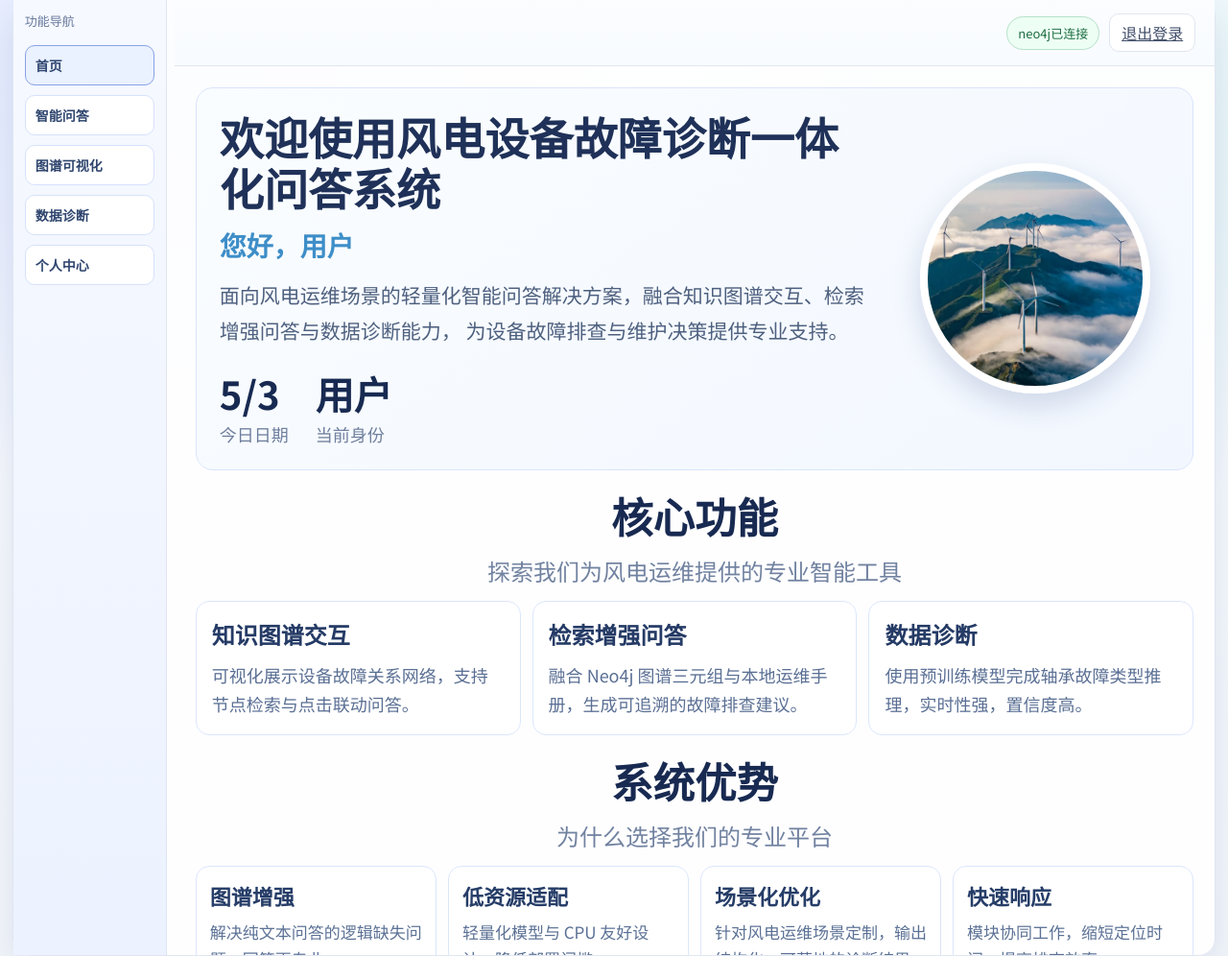
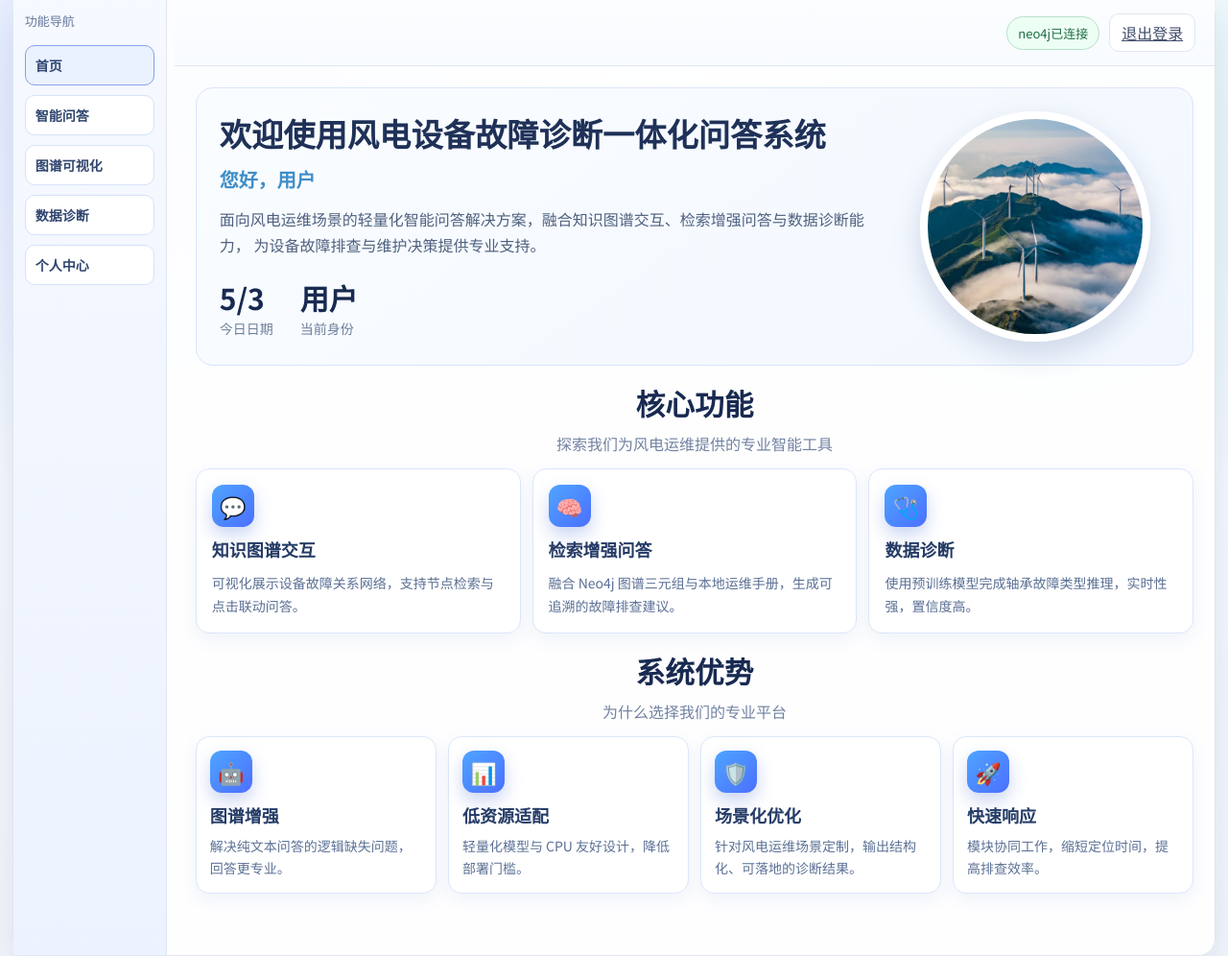
Before and after one commit to RuiSue719/wind-cloud, a Flask app: template templates/index.html in a window 1280 px wide. Shown: the part 19-1015 px from the top of the page at 96% size. Run offline with Flask 3, Linux system fonts and the light colour scheme; the template is opened without the code that fills it, so the values that code supplies are empty; a user stored in the database is signed in; some libraries are stand-ins or nearby versions.

Commit message:
修改按钮形状、新增图标装饰、无需输密码连接neo4j、修改图谱检索布局

```diff
--- a/static/script.js
+++ b/static/script.js
@@ -30,6 +30,7 @@ const neo4jConnectBtn = document.getElementById("neo4jConnectBtn");
 const kgKeyword = document.getElementById("kgKeyword");
 const kgSearchBtn = document.getElementById("kgSearchBtn");
 const kgReloadBtn = document.getElementById("kgReloadBtn");
+const kgModuleEl = document.getElementById("kgModule");
 const graphZoomInBtn = document.getElementById("graphZoomInBtn");
 const graphZoomOutBtn = document.getElementById("graphZoomOutBtn");
 const graphCanvas = document.getElementById("graphCanvas");
@@ -1230,9 +1231,11 @@ function renderStatus() {
 
   runtimeStatus.className = `status-chip ${ok ? "ok" : "error"}`;
   runtimeStatus.textContent = ok ? "neo4j已连接" : "neo4j未连接";
-  if (kgConnPanel) {
-    kgConnPanel.style.display = ok ? "none" : "grid";
-  }
+}
+
+function setKgSearchMode(enabled) {
+  if (!kgModuleEl) return;
+  kgModuleEl.classList.toggle("kg-search-mode", Boolean(enabled));
 }
 
 function initLayoutResizer() {
@@ -1909,6 +1912,7 @@ function initVoice() {
 
 async function loadGraph() {
   try {
+    setKgSearchMode(false);
     const res = await fetch("/api/kg/graph?limit=150");
     if (res.status === 401) {
       window.location.href = "/login";
@@ -2012,6 +2016,7 @@ async function loadGraph() {
 async function searchTriplets() {
   const kw = (kgKeyword.value || "").trim();
   if (!kw) {
+    setKgSearchMode(false);
     tripletList.textContent = "请输入关键词后检索。";
     if (pinnedNodeId === null || pinnedNodeId === undefined) {
       resetGraphFocus();
@@ -2026,6 +2031,7 @@ async function searchTriplets() {
     }
     const data = await res.json();
     const rows = data.triplets || [];
+    setKgSearchMode(true);
     if (rows.length === 0) {
       tripletList.textContent = `未检索到相关三元组。${data.error ? ` 错误：${data.error}` : ""}`;
       if (pinnedNodeId === null || pinnedNodeId === undefined) {
@@ -2042,6 +2048,7 @@ async function searchTriplets() {
     hideHoverAction();
     applyTripletSearchHighlight(rows, kw);
   } catch (e) {
+    setKgSearchMode(true);
     tripletList.textContent = "检索失败，请检查 Neo4j 连接。";
   }
 }
--- a/static/style.css
+++ b/static/style.css
@@ -279,6 +279,7 @@ body {
 #homeModule {
   overflow-y: auto;
   overflow-x: hidden;
+  padding-bottom: 64px;
 }
 
 #consoleModule {
@@ -444,7 +445,7 @@ body {
 
 .home-hero-left h1 {
   margin: 0;
-  font-size: clamp(30px, 3.6vw, 52px);
+  font-size: clamp(24px, 2.6vw, 38px);
   line-height: 1.14;
   color: #1f3158;
 }
@@ -452,15 +453,15 @@ body {
 .home-user-line {
   margin: 14px 0 0;
   color: #3e8ec8;
-  font-size: 28px;
+  font-size: 20px;
   font-weight: 700;
 }
 
 .home-hero-desc {
   margin: 14px 0 0;
   color: #4e607f;
-  font-size: 21px;
-  line-height: 1.75;
+  font-size: 16px;
+  line-height: 1.72;
   max-width: 980px;
 }
 
@@ -472,14 +473,14 @@ body {
 
 .home-hero-meta strong {
   display: block;
-  font-size: 40px;
+  font-size: 30px;
   color: #182a51;
 }
 
 .home-hero-meta span {
   display: block;
   color: #6f7f9d;
-  font-size: 18px;
+  font-size: 14px;
 }
 
 .home-hero-right {
@@ -505,14 +506,14 @@ body {
 
 .home-section-head h2 {
   margin: 0;
-  font-size: clamp(38px, 3.4vw, 52px);
+  font-size: clamp(28px, 2.4vw, 36px);
   color: #182a51;
 }
 
 .home-section-head p {
   margin: 8px 0 0;
   color: #7182a0;
-  font-size: 24px;
+  font-size: 16px;
 }
 
 .home-feature-grid {
@@ -527,19 +528,40 @@ body {
   border-radius: 14px;
   background: #fff;
   padding: 16px;
+  box-shadow: 0 6px 18px rgba(63, 98, 170, 0.08);
+  transition: transform 0.2s ease, box-shadow 0.2s ease;
+}
+
+.home-feature-card:hover,
+.home-adv-card:hover {
+  transform: translateY(-2px);
+  box-shadow: 0 10px 24px rgba(63, 98, 170, 0.16);
+}
+
+.home-card-icon {
+  width: 44px;
+  height: 44px;
+  border-radius: 12px;
+  display: inline-flex;
+  align-items: center;
+  justify-content: center;
+  font-size: 22px;
+  margin-bottom: 10px;
+  background: linear-gradient(135deg, #4ea5ff 0%, #4c6fff 100%);
+  box-shadow: 0 8px 18px rgba(80, 116, 213, 0.3);
 }
 
 .home-feature-card h3 {
   margin: 0;
   color: #253b66;
-  font-size: 24px;
+  font-size: 18px;
 }
 
 .home-feature-card p {
   margin: 10px 0 0;
   color: #5a6f94;
   line-height: 1.72;
-  font-size: 18px;
+  font-size: 14px;
 }
 
 .home-adv-grid {
@@ -554,19 +576,21 @@ body {
   border-radius: 14px;
   background: #fff;
   padding: 14px;
+  box-shadow: 0 6px 18px rgba(63, 98, 170, 0.08);
+  transition: transform 0.2s ease, box-shadow 0.2s ease;
 }
 
 .home-adv-card h4 {
   margin: 0;
   color: #263d68;
-  font-size: 22px;
+  font-size: 18px;
 }
 
 .home-adv-card p {
   margin: 8px 0 0;
   color: #5b7195;
   line-height: 1.65;
-  font-size: 17px;
+  font-size: 14px;
 }
 
 #qaModule .welcome-card {
--- a/templates/index.html
+++ b/templates/index.html
@@ -88,14 +88,17 @@
 
       <section class="home-feature-grid">
         <article class="home-feature-card">
+          <span class="home-card-icon">💬</span>
           <h3>知识图谱交互</h3>
           <p>可视化展示设备故障关系网络，支持节点检索与点击联动问答。</p>
         </article>
         <article class="home-feature-card">
+          <span class="home-card-icon">🧠</span>
           <h3>检索增强问答</h3>
           <p>融合 Neo4j 图谱三元组与本地运维手册，生成可追溯的故障排查建议。</p>
         </article>
         <article class="home-feature-card">
+          <span class="home-card-icon">🩺</span>
           <h3>数据诊断</h3>
           <p>使用预训练模型完成轴承故障类型推理，实时性强，置信度高。</p>
         </article>
@@ -108,18 +111,22 @@
 
       <section class="home-adv-grid">
         <article class="home-adv-card">
+          <span class="home-card-icon">🤖</span>
           <h4>图谱增强</h4>
           <p>解决纯文本问答的逻辑缺失问题，回答更专业。</p>
         </article>
         <article class="home-adv-card">
+          <span class="home-card-icon">📊</span>
           <h4>低资源适配</h4>
           <p>轻量化模型与 CPU 友好设计，降低部署门槛。</p>
         </article>
         <article class="home-adv-card">
+          <span class="home-card-icon">🛡️</span>
           <h4>场景化优化</h4>
           <p>针对风电运维场景定制，输出结构化、可落地的诊断结果。</p>
         </article>
         <article class="home-adv-card">
+          <span class="home-card-icon">🚀</span>
           <h4>快速响应</h4>
           <p>模块协同工作，缩短定位时间，提高排查效率。</p>
         </article>
@@ -189,20 +196,12 @@
         <p>图谱来自 Neo4j，支持关系浏览与关键词三元组检索。</p>
       </section>
 
-      <section id="kgConnPanel" class="kg-conn">
-        <input id="neo4jUri" type="text" placeholder="Neo4j URI，例如 bolt://127.0.0.1:7687" />
-        <input id="neo4jUser" type="text" placeholder="用户名" />
-        <input id="neo4jPassword" type="password" placeholder="密码" />
-        <input id="neo4jDatabase" type="text" placeholder="数据库名" />
-        <button id="neo4jConnectBtn" class="ghost-btn">连接Neo4j</button>
-      </section>
-
       <section class="kg-toolbar">
         <input id="kgKeyword" type="text" placeholder="输入关键词检索三元组，如：轴承、故障、温度" />
         <button id="kgSearchBtn" class="ghost-btn">检索</button>
         <button id="kgReloadBtn" class="ghost-btn">刷新图谱</button>
       </section>
-
+      <section class="kg-workspace">
         <section class="graph-wrap">
           <section id="graphCanvas" class="graph-canvas"></section>
           <div class="graph-zoom-controls">
@@ -212,6 +211,7 @@
           <button id="graphHoverAction" class="graph-hover-action hidden" type="button">双击查看详情</button>
         </section>
         <section id="tripletList" class="triplet-list"></section>
+      </section>
       </main>
 
       <main id="diagModule" class="content module">
@@ -335,7 +335,7 @@
             <label>确认密码<input id="profileConfirmPwdInput" type="password" /></label>
           </div>
           <div class="profile-actions">
-            <button id="profilePwdBtn" class="send-btn" type="button">修改密码</button>
+            <button id="profilePwdBtn" class="rect-primary-btn" type="button">修改密码</button>
           </div>
           <div id="profilePwdMessage" class="profile-msg"></div>
         </section>
@@ -368,7 +368,7 @@
       </section>
       <section class="admin-case-card">
         <div class="case-toolbar">
-          <button id="caseAddBtn" class="send-btn" type="button">添加记录</button>
+          <button id="caseAddBtn" class="rect-primary-btn" type="button">添加记录</button>
           <select id="caseSourceFilter" class="case-input">
             <option value="">全部来源</option>
           </select>
@@ -445,7 +445,7 @@
       </div>
 
       <div class="case-modal-actions">
-        <button id="caseModalSaveBtn" class="send-btn" type="button">保存</button>
+        <button id="caseModalSaveBtn" class="rect-primary-btn" type="button">保存</button>
       </div>
       <div id="caseModalMessage" class="profile-msg"></div>
     </div>
```
Also changed, not shown: other parts of static/style.css (+38 -22 lines), tubiao/便利店.png (added), tubiao/分享.png (added), tubiao/签署协议.png (added). Lines whose indentation alone changed are shown as unchanged.
